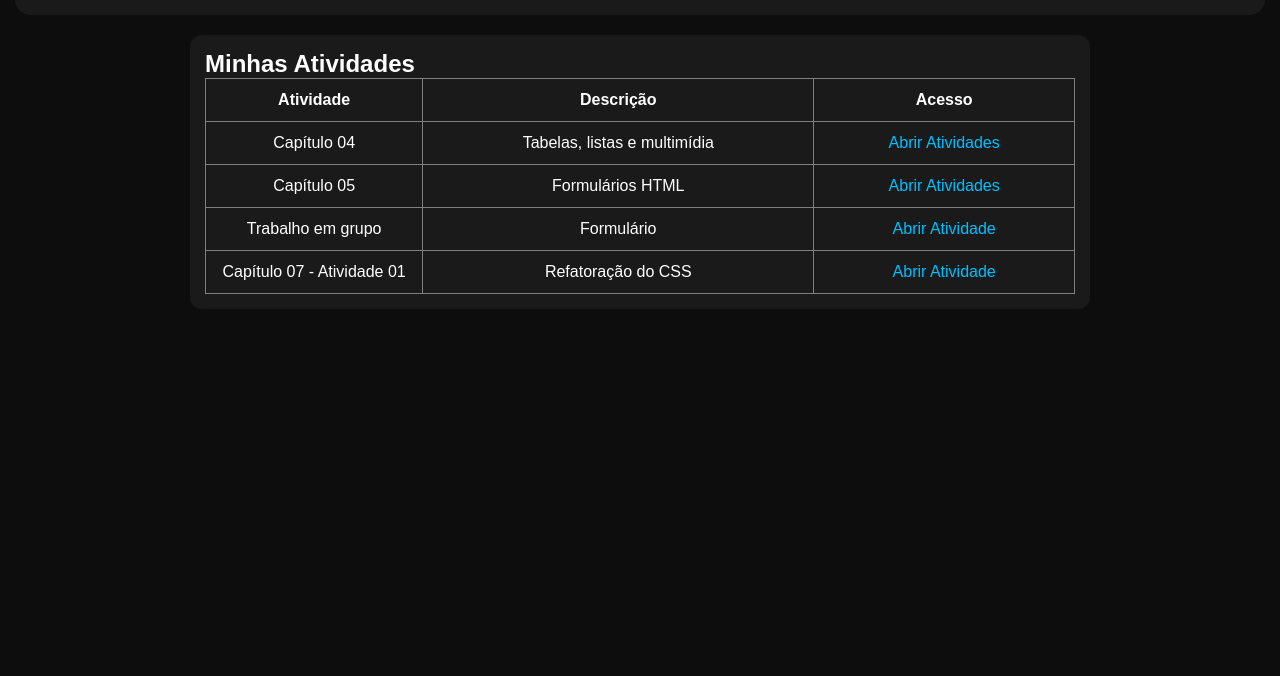
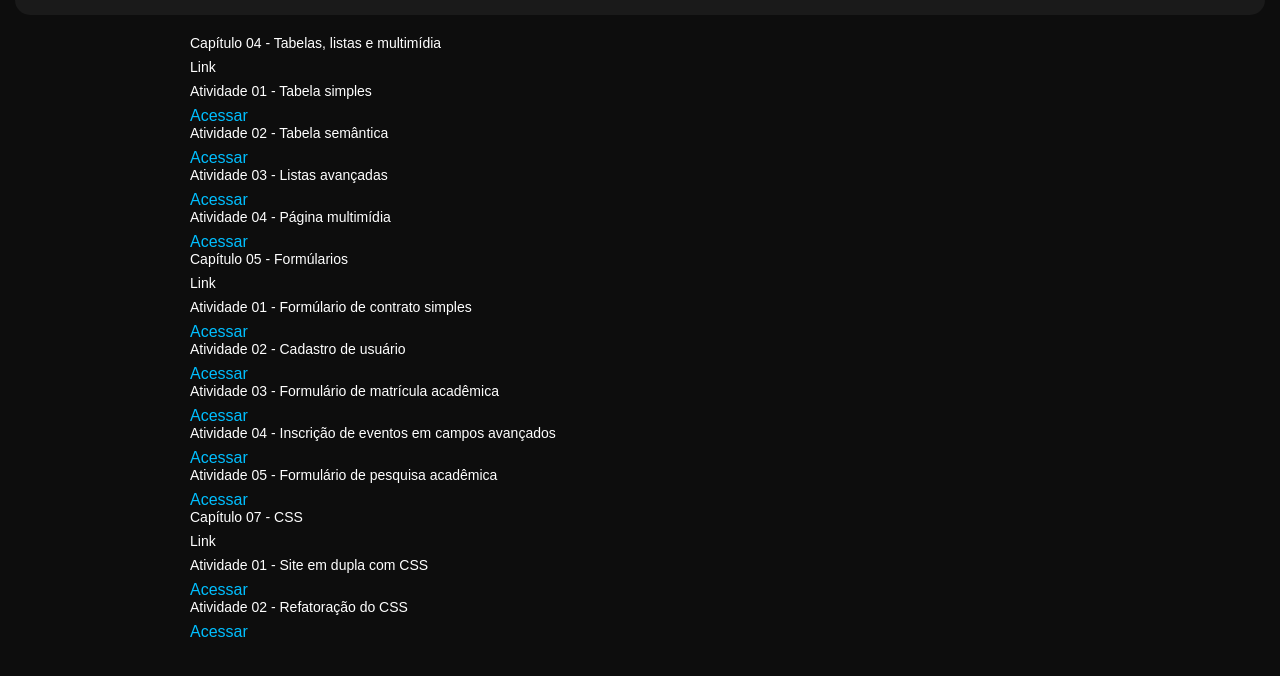
Before and after one commit to Dzai0273/Trabalho, a website: page atividades.html in a window 1280 px wide. Shown: the part 68-744 px from the top of the page. Drawn offline with Linux system fonts and the light colour scheme.

Commit message:
Update atividades.html

```diff
--- a/atividades.html
+++ b/atividades.html
@@ -16,67 +16,29 @@
 
 <main>
 
-<section class="atividade">
-
-    <h2>Minhas Atividades</h2>
-
-    <table border="1">
-
-        <thead>
-            <tr>
-                <th>Atividade</th>
-                <th>Descrição</th>
-                <th>Acesso</th>
-            </tr>
-        </thead>
-
-        <tbody>
-
-            <tr>
-                <td>Capítulo 04</td>
-                <td>Tabelas, listas e multimídia</td>
-                <td>
-                    <a href="inicial.html" class="botao">
-                        Abrir Atividades
-                    </a>
-                </td>
-            </tr>
-
-            <tr>
-                <td>Capítulo 05</td>
-                <td>Formulários HTML</td>
-                <td>
-                    <a href="atividade5.html" class="botao">
-                        Abrir Atividades
-                    </a>
-                </td>
-            </tr>
-
-            <tr>
-                <td>Trabalho em grupo</td>
-                <td>Formulário</td>
-                <td>
-                    <a href="form01.html" class="botao">
-                        Abrir Atividade
-                    </a>
-                </td>
-            </tr>
-
-            <tr>
-                <td>Capítulo 07 - Atividade 01</td>
-                <td>Refatoração do CSS</td>
-                <td>
-                    <a href="cap07at01.html" class="botao">
-                        Abrir Atividade
-                    </a>
-                </td>
-            </tr>
-
-        </tbody>
-
-    </table>
-
-</section>
+    <nav class="atividade">
+      <p class="titulo">Capítulo 04 - Tabelas, listas e multimídia</p>
+      <p class="titulo">Link</p>
+      <p>Atividade 01 - Tabela simples</p> <a href="cap04-at01-tabela-basica.html">Acessar</a>
+      <p>Atividade 02 - Tabela semântica</p> <a href="
+cap04-at01-tabela-basica.html">Acessar</a>
+      <p>Atividade 03 - Listas avançadas</p> <a href="cap04-at03-listas-avancadas.html">Acessar</a>
+      <p>Atividade 04 - Página multimídia</p> <a href="cap04-at04-multimidia.html">Acessar</a>
+      <p class="titulo">Capítulo 05 - Formúlarios</p>
+      <p class="titulo">Link</p>
+      <p>Atividade 01 - Formúlario de contrato simples</p> <a href="cap05at01.html">Acessar</a>
+      <p>Atividade 02 - Cadastro de usuário</p> <a href="cap05at02.html">Acessar</a>
+      <p>Atividade 03 - Formulário de matrícula acadêmica</p> <a href="cap05at03.html">Acessar</a>
+      <p>Atividade 04 - Inscrição de eventos em campos avançados</p> <a href="
+cap05at04.html">Acessar</a>
+      <p>Atividade 05 - Formulário de pesquisa acadêmica</p> <a href="
+cap05at05.html">Acessar</a>
+      <p class="titulo">Capítulo 07 - CSS</p>
+      <p class="titulo">Link</p>
+      <p>Atividade 01 - Site em dupla com CSS</p> <a href="form01.html">Acessar</a>
+      <p>Atividade 02 - Refatoração do CSS</p> <a href="
+cap07atv01.css">Acessar</a>
+   </nav>
 
 </main>
 
```
